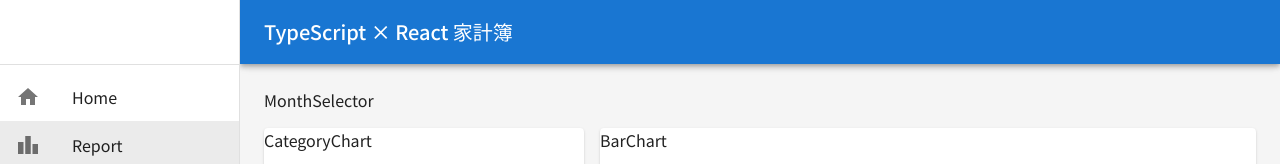
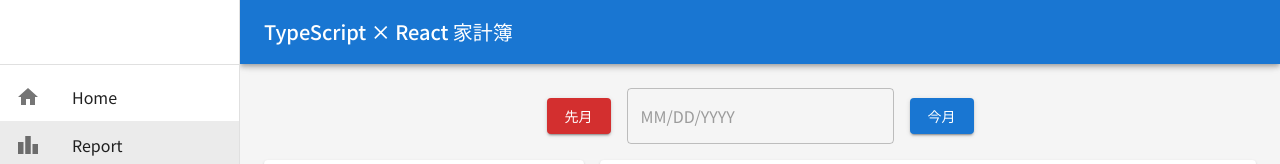
Before and after one commit to boon2187/household-app, a React (Create React App) app: page /report in a window 1280 px wide. Shown: the top 164 px of the page. Built offline with nearby package versions, Linux system fonts and the light colour scheme; no server answers; the database is empty.

Commit message:
月の選択部分をとりあえず実装

```diff
--- a/src/components/MonthSelector.tsx
+++ b/src/components/MonthSelector.tsx
@@ -1,7 +1,25 @@
+import { Box, Button } from "@mui/material";
 import React from "react";
+import { LocalizationProvider } from "@mui/x-date-pickers";
+import { AdapterDateFns } from "@mui/x-date-pickers/AdapterDateFnsV3";
+import { DatePicker } from "@mui/x-date-pickers/DatePicker";
 
 const MonthSelector = () => {
-  return <div>MonthSelector</div>;
+  return (
+    <LocalizationProvider dateAdapter={AdapterDateFns}>
+      <Box
+        sx={{ display: "flex", justifyContent: "center", alignItems: "center" }}
+      >
+        <Button color={"error"} variant="contained">
+          先月
+        </Button>
+        <DatePicker sx={{ mx: 2 }} />
+        <Button color={"primary"} variant="contained">
+          今月
+        </Button>
+      </Box>
+    </LocalizationProvider>
+  );
 };
 
 export default MonthSelector;
```
